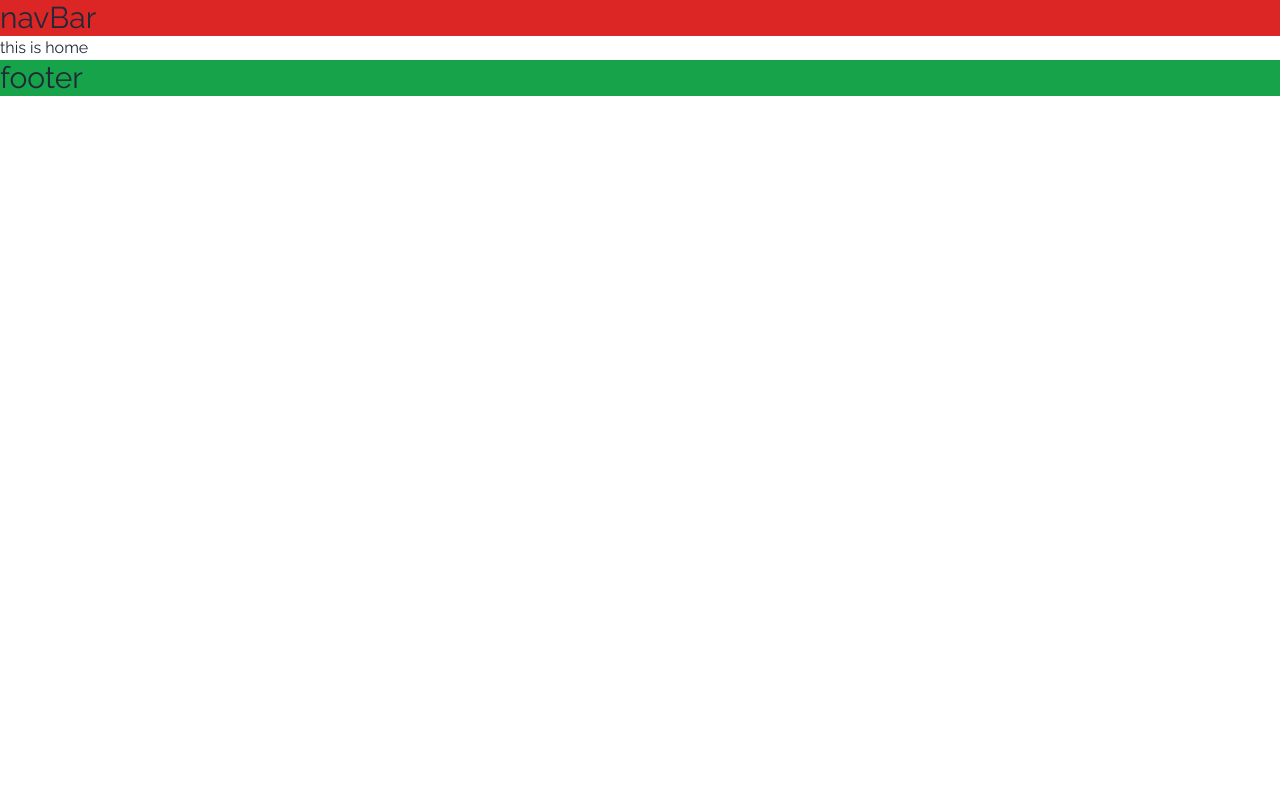
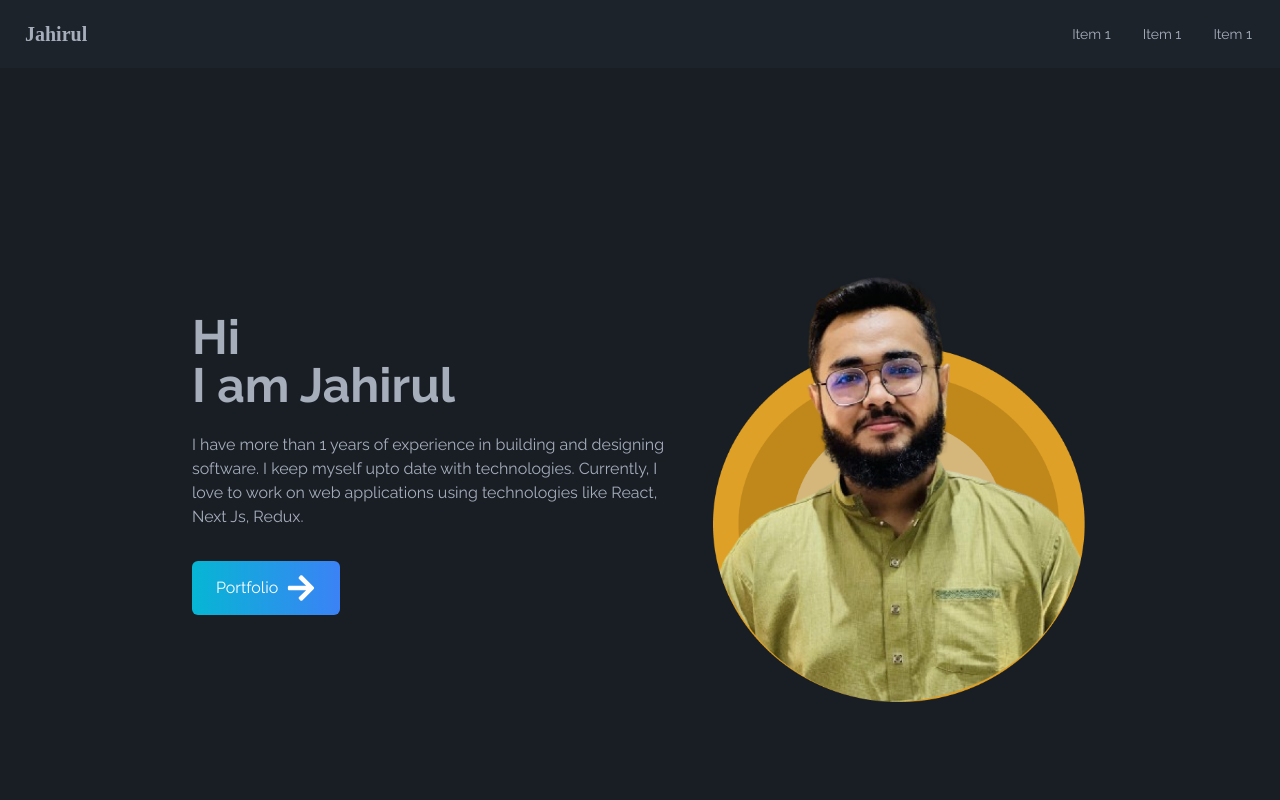
Before and after one commit to Jahirul83/portfolio-website, a React (Vite) app: page / in a window 1280 px wide. Shown: the top 800 px of the page. Built offline with nearby package versions, Linux system fonts and the light colour scheme; a web font is replaced by a local one.

Commit message:
home page done

```diff
--- a/src/Components/NavBar/NavBar.jsx
+++ b/src/Components/NavBar/NavBar.jsx
@@ -1,45 +1,29 @@
 
 
 const NavBar = () => {
+    const NavItem = <>
+        <li><a>Item 1</a></li>
+        <li><a>Item 1</a></li>
+        <li><a>Item 1</a></li>
+    </>
     return (
         <div>
-            <div className="navbar bg-base-100">
+            <div className="navbar bg-base-100 justify-between">
                 <div className="navbar-start">
                     <div className="dropdown">
                         <div tabIndex={0} role="button" className="btn btn-ghost lg:hidden">
                             <svg xmlns="http://www.w3.org/2000/svg" className="h-5 w-5" fill="none" viewBox="0 0 24 24" stroke="currentColor"><path strokeLinecap="round" strokeLinejoin="round" strokeWidth="2" d="M4 6h16M4 12h8m-8 6h16" /></svg>
                         </div>
                         <ul tabIndex={0} className="menu menu-sm dropdown-content mt-3 z-[1] p-2 shadow bg-base-100 rounded-box w-52">
-                            <li><a>Item 1</a></li>
-                            <li>
-                                <a>Parent</a>
-                                <ul className="p-2">
-                                    <li><a>Submenu 1</a></li>
-                                    <li><a>Submenu 2</a></li>
-                                </ul>
-                            </li>
-                            <li><a>Item 3</a></li>
+                            {NavItem}
                         </ul>
                     </div>
-                    <a className="btn btn-ghost text-xl">daisyUI</a>
+                    <a className="btn btn-ghost text-xl font-signature">Jahirul</a>
                 </div>
                 <div className="navbar-center hidden lg:flex">
                     <ul className="menu menu-horizontal px-1">
-                        <li><a>Item 1</a></li>
-                        <li>
-                            <details>
-                                <summary>Parent</summary>
-                                <ul className="p-2">
-                                    <li><a>Submenu 1</a></li>
-                                    <li><a>Submenu 2</a></li>
-                                </ul>
-                            </details>
-                        </li>
-                        <li><a>Item 3</a></li>
+                        {NavItem}
                     </ul>
-                </div>
-                <div className="navbar-end">
-                    <a className="btn">Button</a>
                 </div>
             </div>
         </div>
--- a/src/Layout/Root.jsx
+++ b/src/Layout/Root.jsx
@@ -1,12 +1,15 @@
 import { Outlet } from "react-router-dom";
+import Navbar from "../Components/NavBar/NavBar";
+import Footer from "../Components/Footer/Footer";
+
 
 
 const Root = () => {
     return (
-        <div>
-            <h3 className="text-3xl bg-red-600">navBar</h3>
+        <div className='max-w-screen-xl mx-auto'>
+            <Navbar></Navbar>
             <Outlet></Outlet>
-            <h3 className="text-3xl bg-green-600">footer</h3>
+            <Footer></Footer>
         </div>
     );
 };
--- a/src/Pages/Home/Home.jsx
+++ b/src/Pages/Home/Home.jsx
@@ -1,9 +1,21 @@
-
+import myImage from '../../assets/MyImage.png'
+import { FaArrowRight } from "react-icons/fa";
 
 const Home = () => {
     return (
         <div>
-            <h1>this is home</h1>
+            <div className="hero min-h-screen bg-base-200 md:px-44">
+                <div className="hero-content flex-col lg:flex-row-reverse">
+                    <img src={myImage} className="max-w-sm rounded-lg" />
+                    <div className="">
+                        <h1 className="text-5xl font-bold">Hi <br /> I am Jahirul</h1>
+                        <p className="py-6">I have more than 1 years of experience in building and designing software. I keep myself upto date with technologies. Currently, I love to work on web applications using technologies like React, Next Js, Redux.</p>
+                        <button className="group text-white w-fit px-6 py-3 my-2 flex items-center rounded-md bg-gradient-to-r from-cyan-500 to-blue-500">Portfolio
+                            <span className='ml-2 text-3xl group-hover:rotate-90 duration-300'><FaArrowRight /></span>
+                        </button>
+                    </div>
+                </div>
+            </div>
         </div>
     );
 };
--- a/tailwind.config.js
+++ b/tailwind.config.js
@@ -12,6 +12,6 @@ export default {
   },
   plugins: [require("daisyui")],
   daisyui: {
-    themes: ["light"],
+    themes: ["dark"],
   },
 }
```
Also changed, not shown: src/assets/344803745_582636283847435_7427986244918392452_n-removebg-preview.png (added), src/assets/MyImage.png (added).
